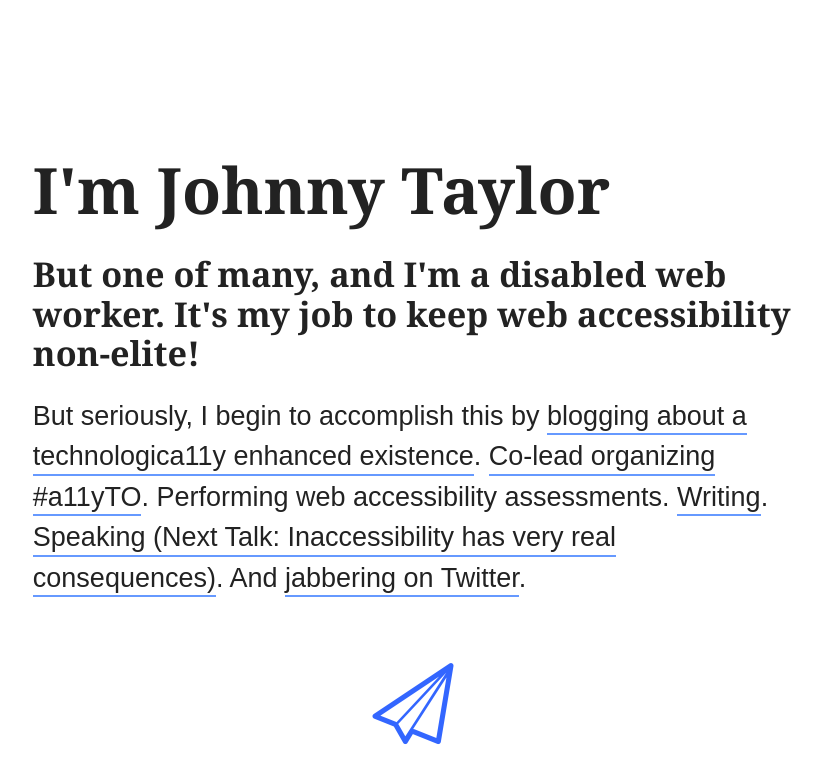
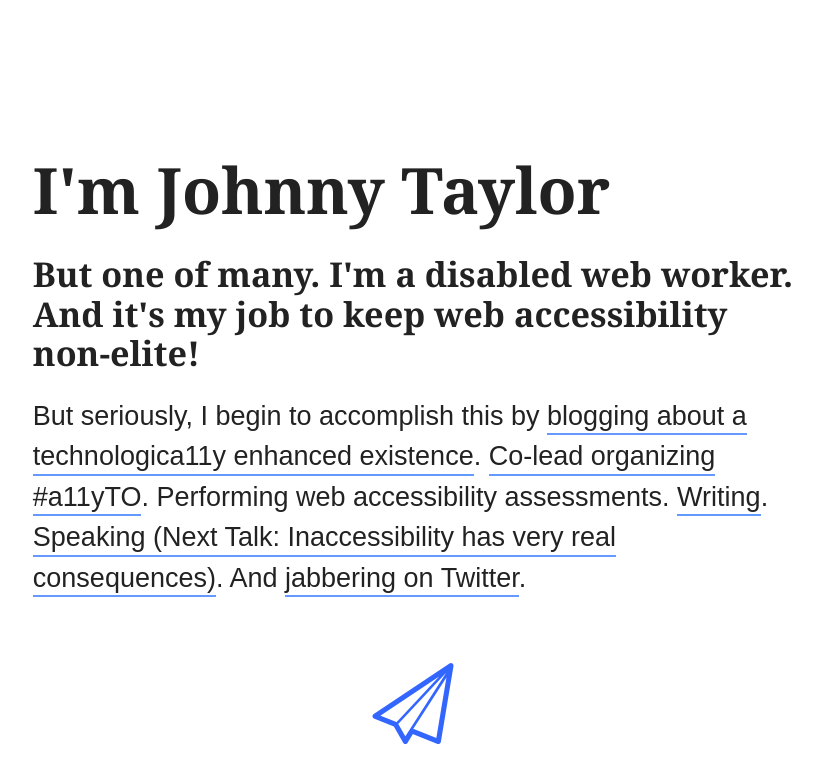
Before and after one commit to abledaccess/johnnydaux.org, a Jekyll site: the page built from index.md, in a window 1280 px wide. Shown: the top 783 px of the page, without its empty margins (227-1049 px from the left). Built offline with Jekyll 4.4.1, drawn with Linux system fonts in a browser that asks for light colours.

Commit message:
GH-PAGES: Update copy

```diff
--- a/index.md
+++ b/index.md
@@ -2,13 +2,13 @@
 layout: default
 class: home
 title: I'm Johnny Taylor
-description: "But one of many, and I'm a disabled web worker. It's my job to keep web accessibility non-elite!"
+description: "But one of many. I'm a disabled web worker. And it's my job to keep web accessibility non-elite!"
 sitemap:
   priority: 0.9
   changefreq: monthly
   exclude: 'no'
 ---
 
-<p class="intro">But one of many, and I'm a disabled web worker. It's my job to keep web accessibility non-elite!</p>
+<p class="intro">But one of many. I'm a disabled web worker. And it's my job to keep web accessibility non-elite!</p>
 
 But seriously, I begin to accomplish this by [blogging about a technologica11y enhanced existence](https://abledaccess.com). [Co-lead organizing #a11yTO](http://a11yto.com). Performing web accessibility assessments. [Writing](http://simplyaccessible.com/article/being-disabled-can-be-lame/). [Speaking (Next Talk: Inaccessibility has very real consequences)](http://accessconf.ca/sessions/). And [jabbering on Twitter](https://twitter.com/abledaccess).
```
